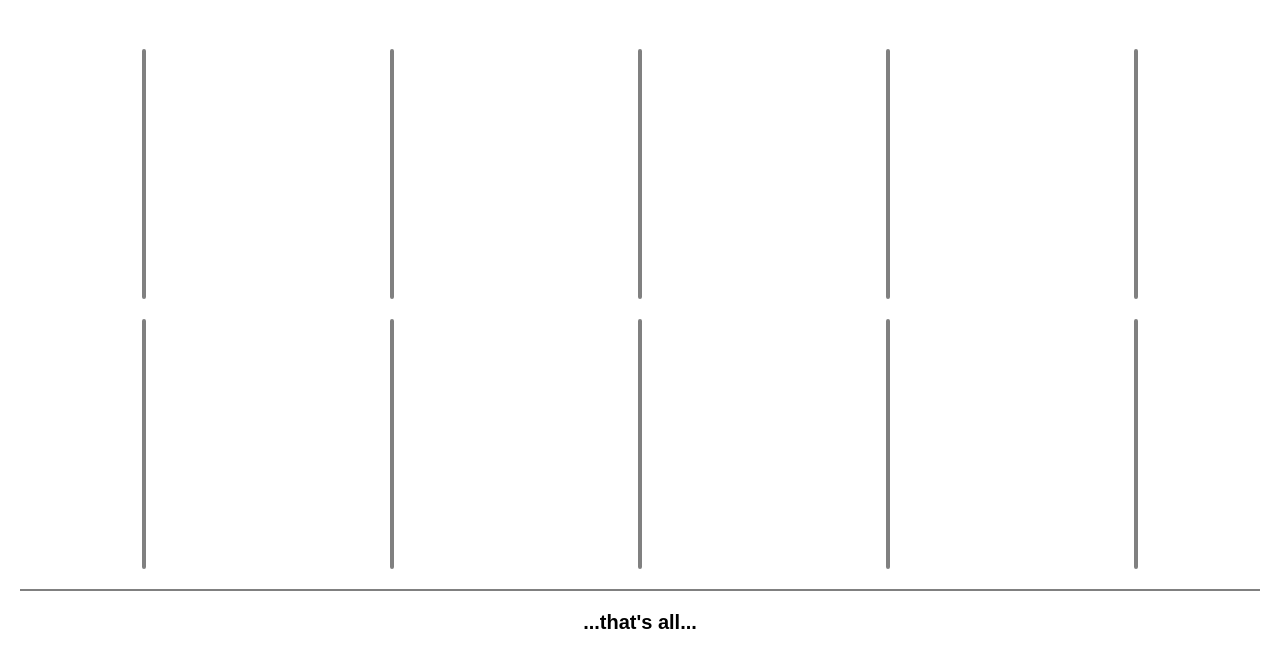
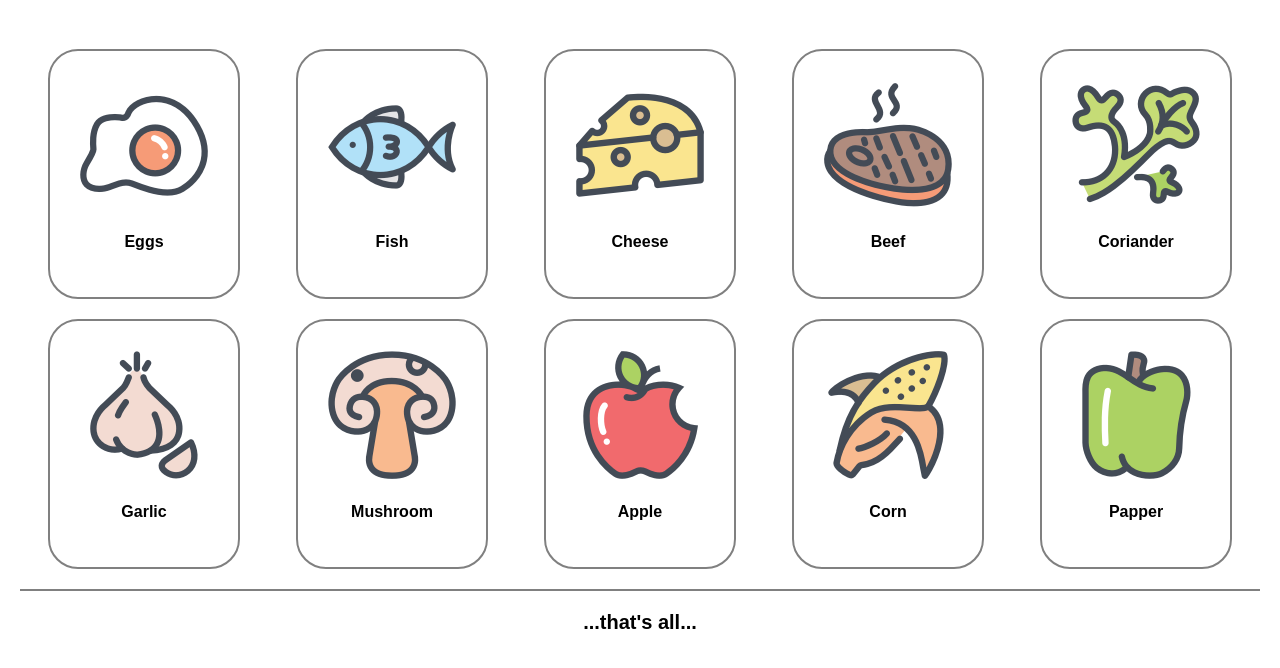
Before and after one commit to Marz96/food_cards, a website: page index.html in a window 1280 px wide. Shown: the part 88-756 px from the top of the page. Drawn offline with Linux system fonts and the light colour scheme.

Commit message:
adding cards

```diff
--- a/index.html
+++ b/index.html
@@ -10,16 +10,16 @@
 <body>
     <h1>What do I have in my fridge?</h1>
     <div class="wrapper">
-        <div class="wrapper__block"></div>
-        <div class="wrapper__block"></div>
-        <div class="wrapper__block"></div>
-        <div class="wrapper__block"></div>
-        <div class="wrapper__block"></div>
-        <div class="wrapper__block"></div>
-        <div class="wrapper__block"></div>
-        <div class="wrapper__block"></div>
-        <div class="wrapper__block"></div>
-        <div class="wrapper__block"></div>
+        <div class="wrapper__block"><img class="wrapper__food" src="./img/Food_C203-128.png" alt="food"><p class="food__text">Eggs</p></div>
+        <div class="wrapper__block"><img class="wrapper__food" src="./img/Food_C205-128.png" alt="food"><p class="food__text">Fish</p></div>
+        <div class="wrapper__block"><img class="wrapper__food" src="./img/Food_C217-128.png" alt="food"><p class="food__text">Cheese</p></div>
+        <div class="wrapper__block"><img class="wrapper__food" src="./img/Food_C225-128.png" alt="food"><p class="food__text">Beef</p></div>
+        <div class="wrapper__block"><img class="wrapper__food" src="./img/Food_C235-128.png" alt="food"><p class="food__text">Coriander</p></div>
+        <div class="wrapper__block"><img class="wrapper__food" src="./img/Food_C238-128.png" alt="food"><p class="food__text">Garlic</p></div>
+        <div class="wrapper__block"><img class="wrapper__food" src="./img/Food_C239-128.png" alt="food"><p class="food__text">Mushroom</p></div>
+        <div class="wrapper__block"><img class="wrapper__food" src="./img/Food_C240-128.png" alt="food"><p class="food__text">Apple</p></div>
+        <div class="wrapper__block"><img class="wrapper__food" src="./img/Food_C245-128.png" alt="food"><p class="food__text">Corn</p></div>
+        <div class="wrapper__block"><img class="wrapper__food" src="./img/Food_C247-128.png" alt="food"><p class="food__text">Papper</p></div>
     </div>
     <div class="wrapper__text">that's all</div>
 </body>
```
